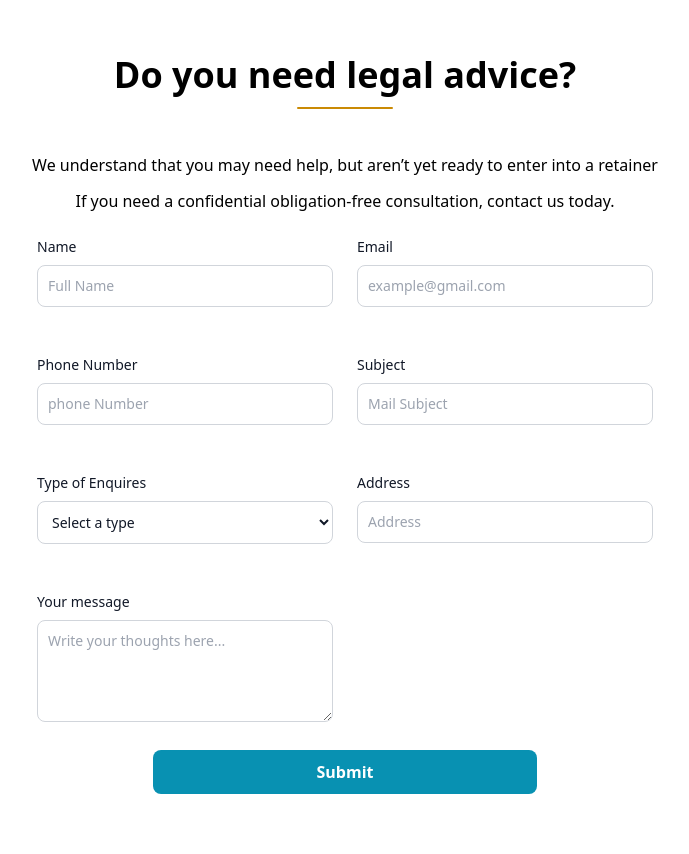
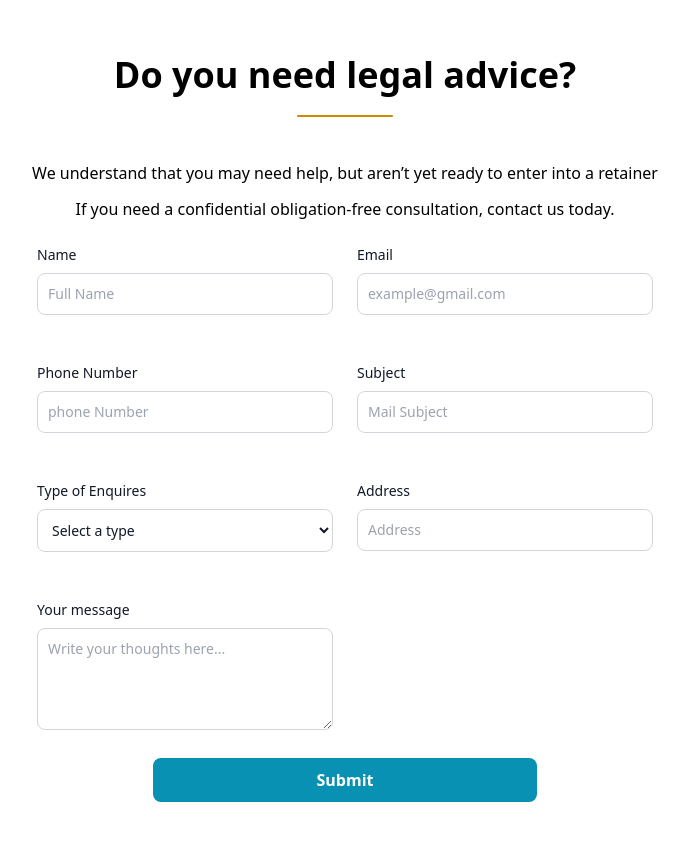
Before and after one commit to kasahun-welela/slf, a React (Vite) app: page / in a window 1280 px wide. Shown: the part 3235-4089 px from the top of the page, without its empty margins (295-984 px from the left). Built offline with nearby package versions, Linux system fonts and the light colour scheme.

Commit message:
update top margin on hr

```diff
--- a/src/components/ContactUs.jsx
+++ b/src/components/ContactUs.jsx
@@ -5,7 +5,7 @@ function ContactUs() {
         Do you need legal advice?{" "}
       </h1>
       <div class="flex justify-center">
-        <hr className="w-24 h-0.5 mt-3 mb-8 bg-yellow-600 border-0 rounded" />
+        <hr className="w-24 h-0.5 mt-5 mb-8 bg-yellow-600 border-0 rounded" />
       </div>{" "}
       <p className="my-3 text-center">
         We understand that you may need help, but aren’t yet ready to enter into
```
